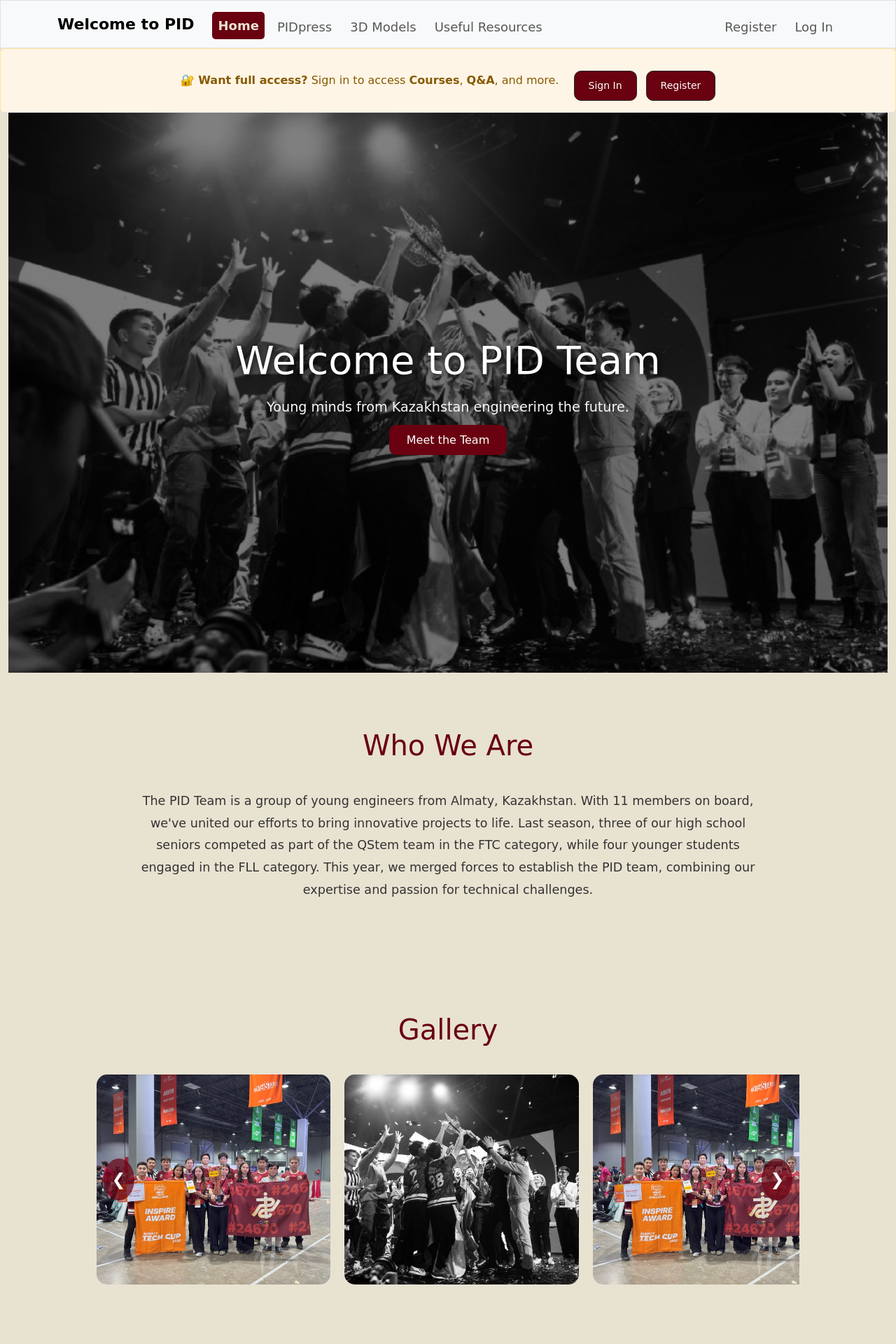
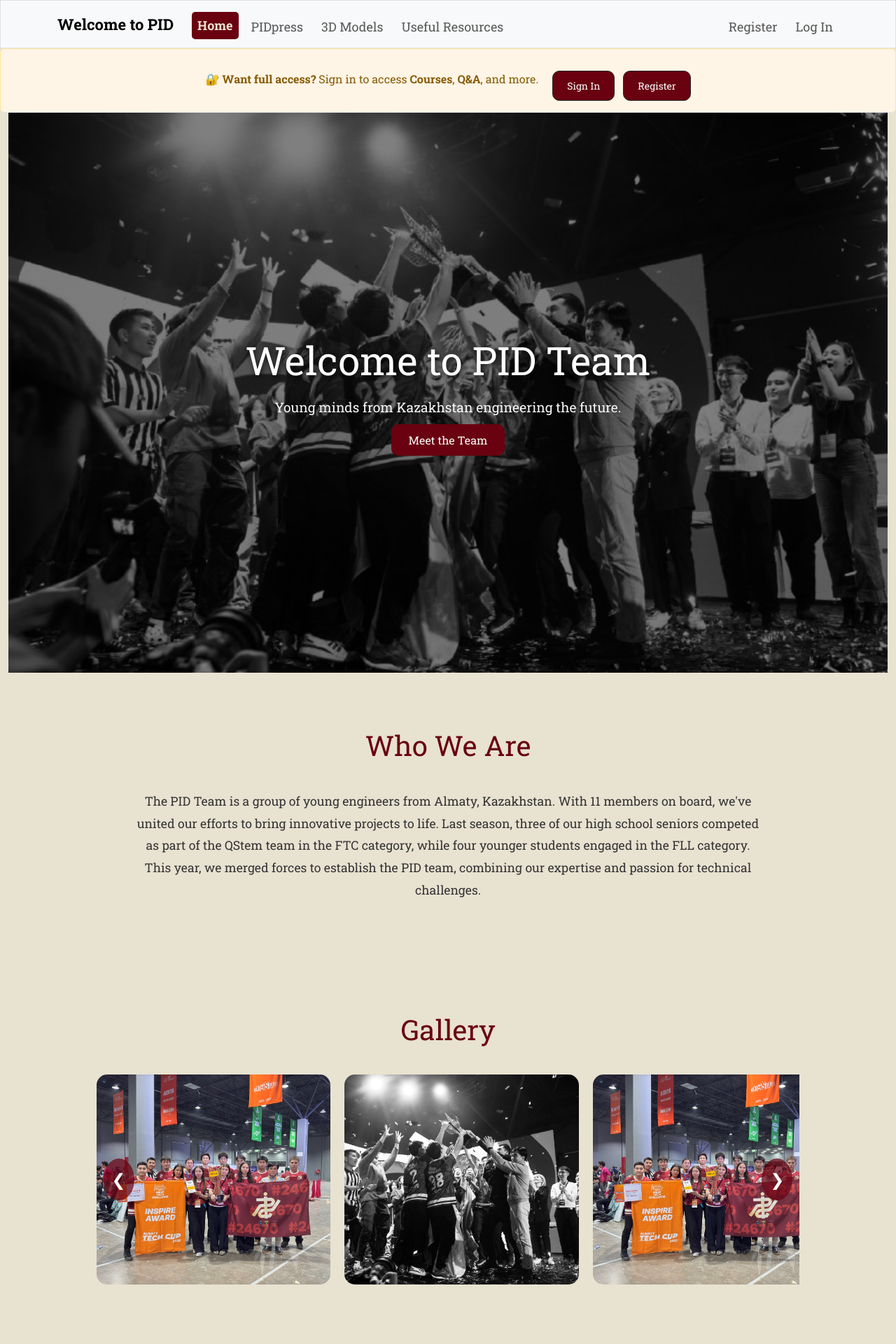
Before and after one commit to miras888/pidftc, a Flask app: page / in a window 1280 px wide. Shown: the top 1920 px of the page at 70% size. Run offline with Flask 3, Linux system fonts and the light colour scheme; some libraries are stand-ins or nearby versions.

Commit message:
Update index.html

```diff
--- a/templates/index.html
+++ b/templates/index.html
@@ -15,7 +15,7 @@ Home
   }
 
   body {
-    font-family: 'Itim', cursive;
+    font-family: 'Roboto Slab', serif;
     background: var(--cream);
     color: #333;
   }
```
